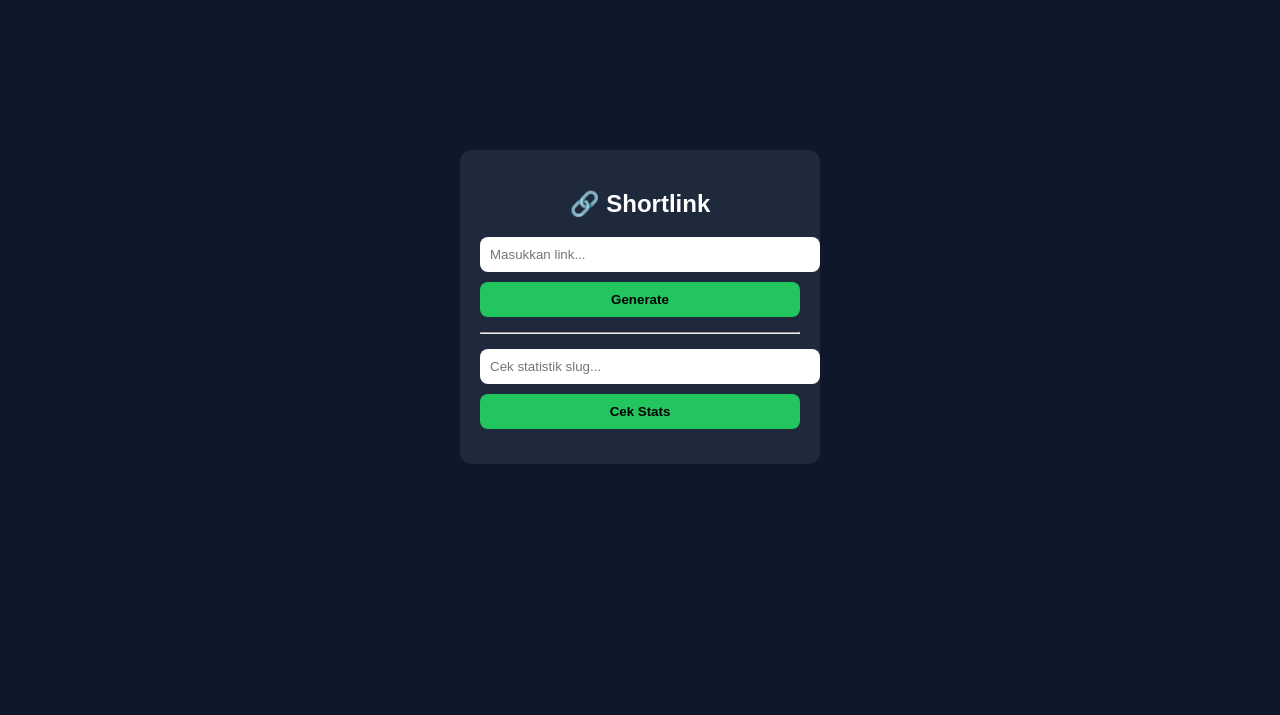
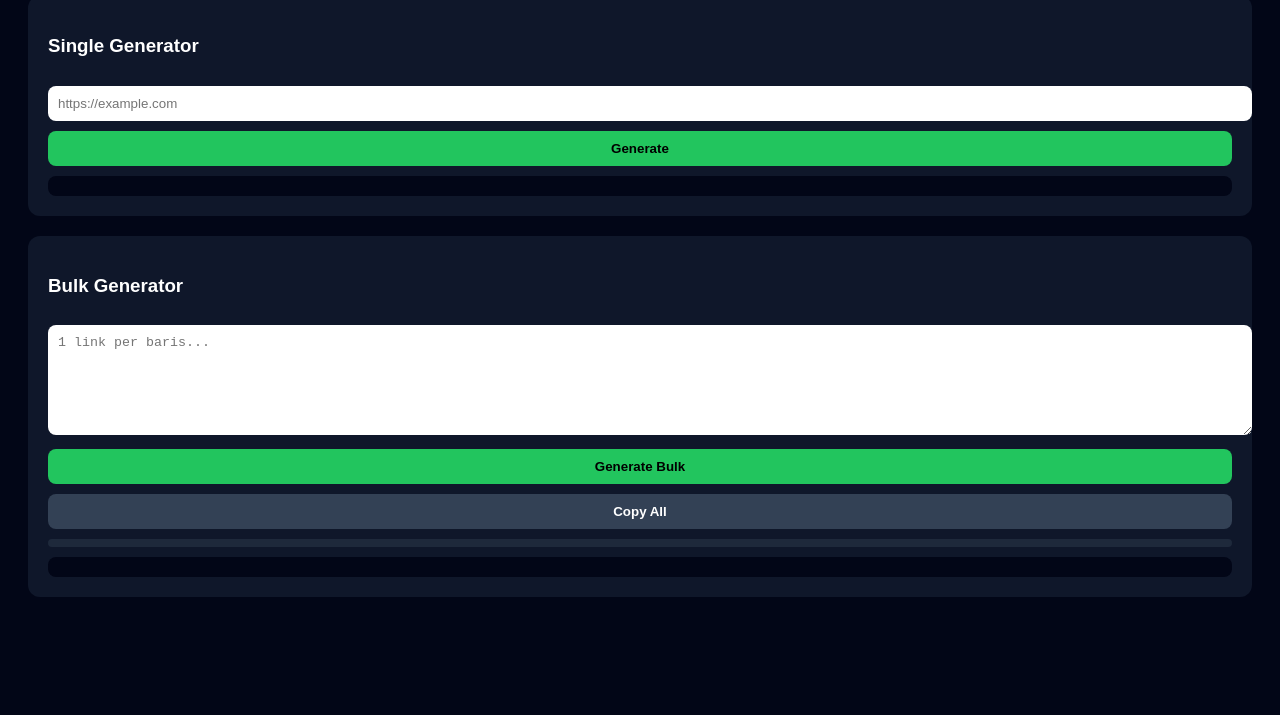
Before and after one commit to viralyy/slicedrive, a plain HTML site: page index.html in a window 1280 px wide. Shown: the part 101-816 px from the top of the page. Drawn offline with Linux system fonts and the light colour scheme.

Commit message:
Update index.html

```diff
--- a/index.html
+++ b/index.html
@@ -2,98 +2,161 @@
 <html lang="id">
 <head>
 <meta charset="UTF-8">
-  <title>Shortlink Generator</title>
+<title>Slicedrive Panel</title>
 <meta name="viewport" content="width=device-width, initial-scale=1.0">
+
 <style>
 body {
   font-family: Arial;
+  background: #020617;
+  color: white;
+  padding: 20px;
+}
+
+h1 { margin-bottom: 10px; }
+
+.box {
   background: #0f172a;
-      color: white;
-      display: flex;
-      justify-content: center;
-      align-items: center;
-      height: 100vh;
-    }
-    .box {
-      background: #1e293b;
   padding: 20px;
   border-radius: 12px;
-      width: 320px;
-      text-align: center;
+  margin-bottom: 20px;
 }
-    input {
+
+input, textarea {
   width: 100%;
   padding: 10px;
   border-radius: 8px;
   border: none;
-      margin-bottom: 10px;
+  margin-top: 10px;
 }
+
 button {
+  margin-top: 10px;
+  padding: 10px;
   width: 100%;
-      padding: 10px;
   border: none;
   border-radius: 8px;
   background: #22c55e;
-      color: black;
   font-weight: bold;
   cursor: pointer;
 }
+
+button.secondary {
+  background: #334155;
+  color: white;
+}
+
 .result {
-      margin-top: 15px;
+  margin-top: 10px;
+  white-space: pre-wrap;
   word-break: break-all;
+  background: #020617;
+  padding: 10px;
+  border-radius: 8px;
 }
-    a {
-      color: #38bdf8;
+
+.progress {
+  margin-top: 10px;
+  height: 8px;
+  background: #1e293b;
+  border-radius: 10px;
+  overflow: hidden;
+}
+
+.bar {
+  height: 100%;
+  width: 0%;
+  background: #22c55e;
 }
 </style>
 </head>
+
 <body>
 
+<h1>🚀 Slicedrive Panel</h1>
+
+<!-- SINGLE -->
 <div class="box">
-  <h2>🔗 Shortlink</h2>
+  <h3>Single Generator</h3>
+  <input id="singleUrl" placeholder="https://example.com">
+  <button onclick="genSingle()">Generate</button>
+  <div class="result" id="singleResult"></div>
+</div>
 
-  <input id="url" placeholder="Masukkan link..." />
-  <button onclick="buat()">Generate</button>
+<!-- BULK -->
+<div class="box">
+  <h3>Bulk Generator</h3>
+  <textarea id="bulkUrls" rows="6" placeholder="1 link per baris..."></textarea>
 
-  <div class="result" id="hasil"></div>
+  <button onclick="genBulk()">Generate Bulk</button>
+  <button class="secondary" onclick="copyAll()">Copy All</button>
 
-  <hr style="margin:15px 0;">
+  <div class="progress">
+    <div class="bar" id="progressBar"></div>
+  </div>
 
-  <input id="slug" placeholder="Cek statistik slug..." />
-  <button onclick="cek()">Cek Stats</button>
-
-  <div class="result" id="stats"></div>
+  <div class="result" id="bulkResult"></div>
 </div>
 
 <script>
-async function buat() {
-  const url = document.getElementById("url").value;
+const API_KEY = "bebas_isi_sendiri_123";
 
-  if (!url) return alert("Isi link dulu!");
+// SINGLE
+async function genSingle() {
+  const url = document.getElementById("singleUrl").value;
+  if (!url) return alert("Isi link dulu");
 
-  const res = await fetch(`/create?url=${encodeURIComponent(url)}`);
+  const res = await fetch(`/create?url=${encodeURIComponent(url)}&key=${API_KEY}`);
   const data = await res.json();
 
-  document.getElementById("hasil").innerHTML = `
-    ✅ Shortlink:<br>
-    <a href="${data.short}" target="_blank">${data.short}</a>
-  `;
+  document.getElementById("singleResult").innerHTML =
+    `${data.short} <button onclick="copyText('${data.short}')">Copy</button>`;
 }
 
-async function cek() {
-  const slug = document.getElementById("slug").value;
+// BULK
+async function genBulk() {
+  const raw = document.getElementById("bulkUrls").value;
+  const urls = raw.split("\n").filter(x => x.trim() !== "");
 
-  if (!slug) return alert("Isi slug!");
+  if (urls.length === 0) return alert("Isi link dulu");
 
-  const clean = slug.replace(".mp4", "");
+  let hasil = "";
+  let done = 0;
 
-  const res = await fetch(`/stats?slug=${clean}`);
+  for (let i = 0; i < urls.length; i++) {
+    const url = urls[i].trim();
+
+    try {
+      const res = await fetch(`/create?url=${encodeURIComponent(url)}&key=${API_KEY}`);
       const data = await res.json();
+      hasil += data.short + "\n";
+    } catch {
+      hasil += "ERROR: " + url + "\n";
+    }
 
-  document.getElementById("stats").innerHTML = `
-    📊 Klik: ${data.clicks}<br>
-    🕒 Dibuat: ${new Date(data.createdAt).toLocaleString()}
-  `;
+    done++;
+    updateProgress(done, urls.length);
+    document.getElementById("bulkResult").innerText = hasil;
+  }
+}
+
+// PROGRESS BAR
+function updateProgress(done, total) {
+  const percent = (done / total) * 100;
+  document.getElementById("progressBar").style.width = percent + "%";
+}
+
+// COPY TEXT
+function copyText(text) {
+  navigator.clipboard.writeText(text);
+  alert("Copied!");
+}
+
+// COPY ALL
+function copyAll() {
+  const text = document.getElementById("bulkResult").innerText;
+  navigator.clipboard.writeText(text);
+  alert("Semua link berhasil di-copy!");
 }
 </script>
 
```
Lines whose indentation alone changed are shown as unchanged.
